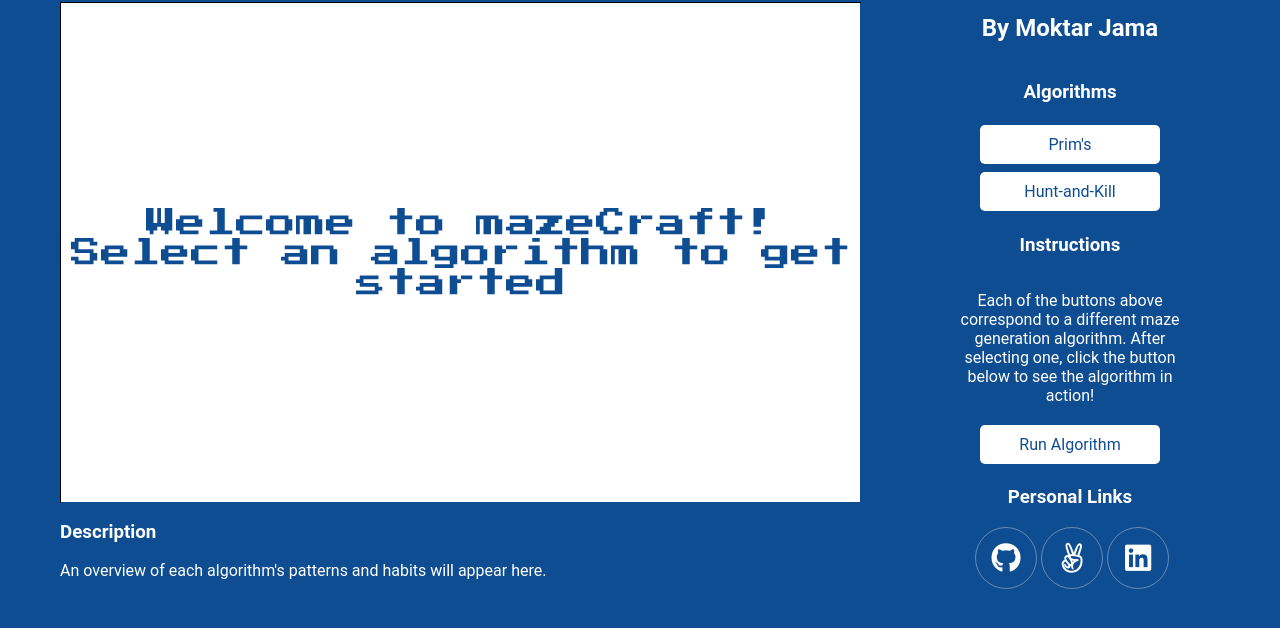
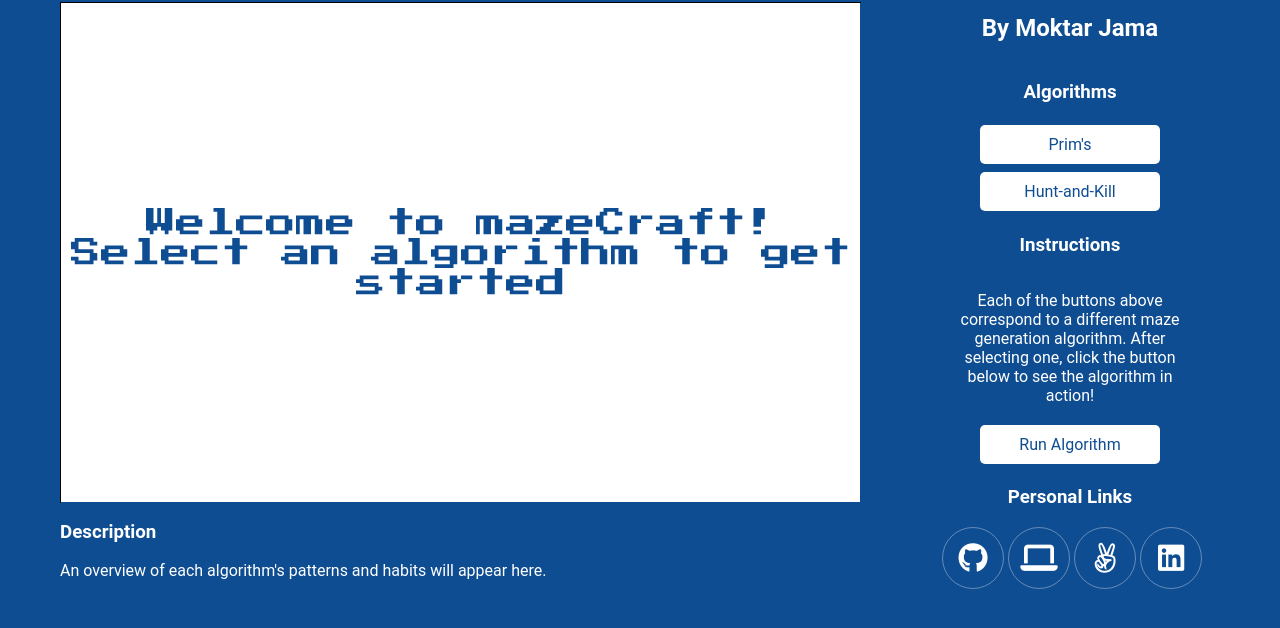
Before and after one commit to pojibuh/JS_Project, a website built with webpack: page index.html in a window 1280 px wide. Shown: the part 78-706 px from the top of the page. Built offline with nearby package versions, Linux system fonts and the light colour scheme.

Commit message:
add link to personal site

```diff
--- a/index.css
+++ b/index.css
@@ -256,20 +256,8 @@ ul.icons li {
   background-color: rgba(255, 255, 255, 0.075);
 }
 
-.fa-github {
+.fa-github, .fa-linkedin-square, .fa-angellist, .fa-laptop {
 	background: transparent;
 	color: #fff;
   border: 1px solid rgba(255, 255, 255, 0.35);
 }
-
-.fa-linkedin-square {
-	background: transparent;
-	color: #fff;
-  border: 1px solid rgba(255, 255, 255, 0.35);
-}
-
-.fa-angellist {
-	background: transparent;
-	color: #fff;
-  border: 1px solid rgba(255, 255, 255, 0.35);
-}
--- a/index.html
+++ b/index.html
@@ -63,6 +63,9 @@
                       target="_blank"
                       href="https://github.com/pojibuh" class="icon fa fa-github circle"></a></li>
           					<li><a
+                      target="_blank"
+                      href="http://www.moktarjama.com" class="icon fa fa-laptop circle"></a></li>
+          					<li><a
                       target="_blank" href="https://angel.co/moktar-jama" class="icon fa fa-angellist circle"></a></li>
           					<li><a
                       target="_blank" href="https://www.linkedin.com/in/moktar-jama-40631094/" class="icon fa fa-linkedin-square circle"></a></li>
```
